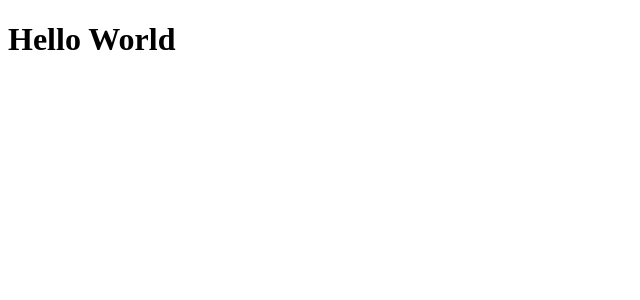
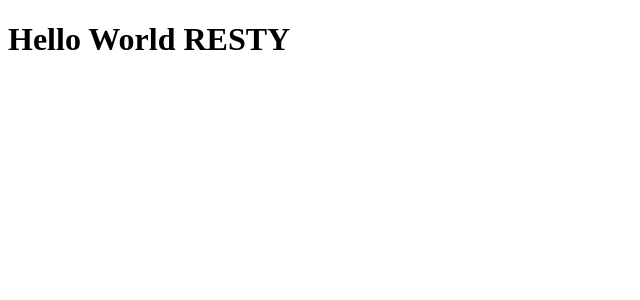
Before and after one commit to ErikGraciosa/ct-lab29-resty, a React app: page / in a window 1280 px wide. Shown: the top 300 px of the page, without its empty margins (0-640 px from the left). Built offline with nearby package versions, Linux system fonts and the light colour scheme.

Commit message:
added file structure

```diff
--- a/src/components/app/App.jsx
+++ b/src/components/app/App.jsx
@@ -1,5 +1,5 @@
 import React from 'react';
 
 export default function App() {
-  return <h1>Hello World</h1>;
+  return <h1>Hello World RESTY</h1>;
 }
```
Also changed, not shown: src/components/history/HistoryItem.jsx (added), src/components/history/HistoryList.jsx (added), src/components/request/Request.jsx (added), src/components/response/Response.jsx (added), src/containers/resty/Resty.jsx (added).
